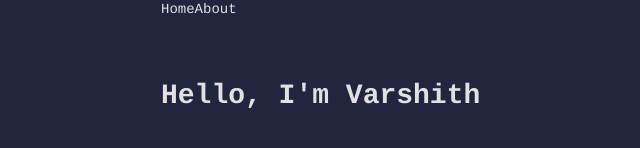
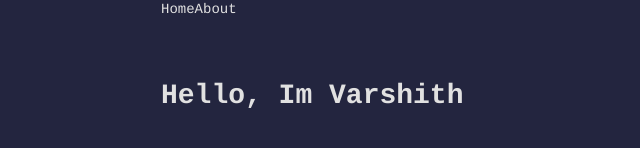
Before and after one commit to darthvader2/Cactus-NextJS-theme, a Next.js app: page / in a window 1280 px wide. Shown: the part 152-300 px from the top of the page, without its empty margins (79-719 px from the left). Built offline with nearby package versions, Linux system fonts and the light colour scheme.

Commit message:
possible fix for eslint

```diff
--- a/src/app/page.js
+++ b/src/app/page.js
@@ -7,6 +7,6 @@ const inter = Inter({ subsets: ['latin'] })
 export default function Home() {
   return (
 
-    <h1>Hello, I'm Varshith</h1>
+    <h1>Hello, Im Varshith</h1>
   )
 }
```
